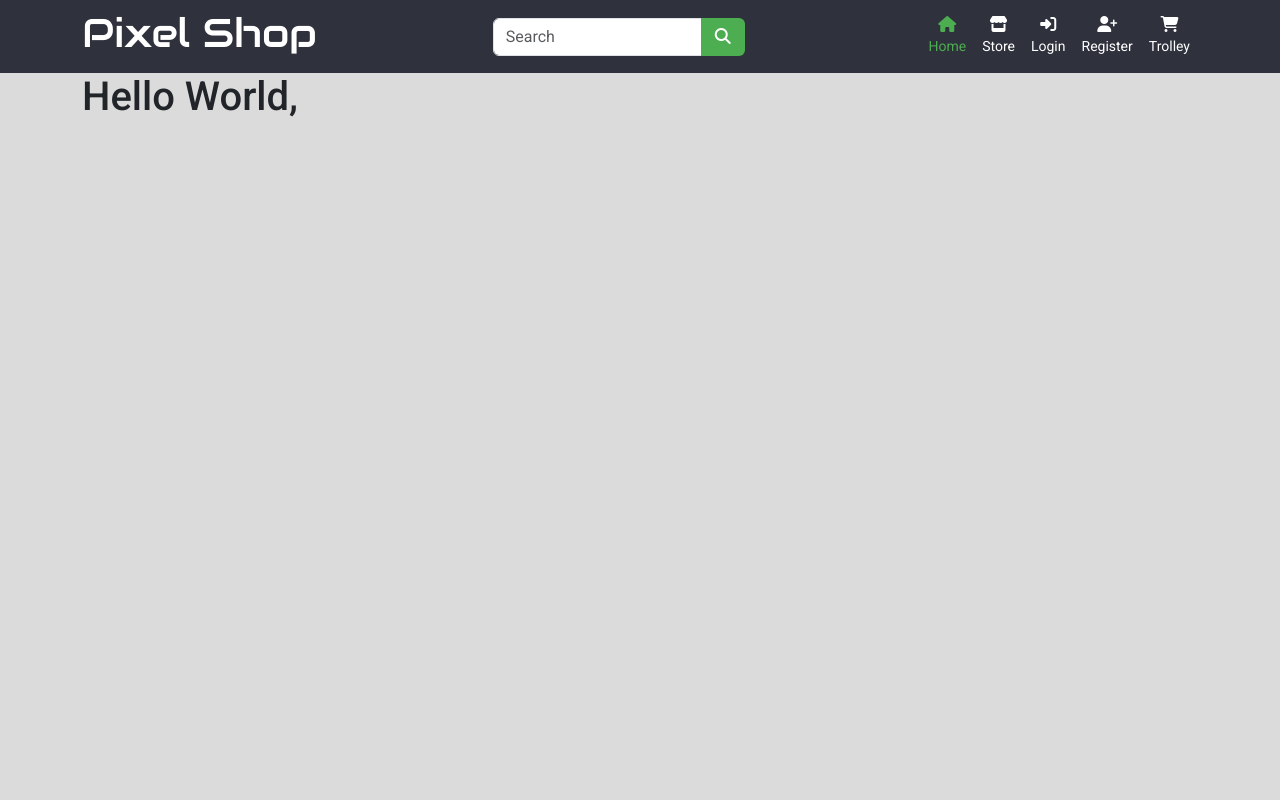
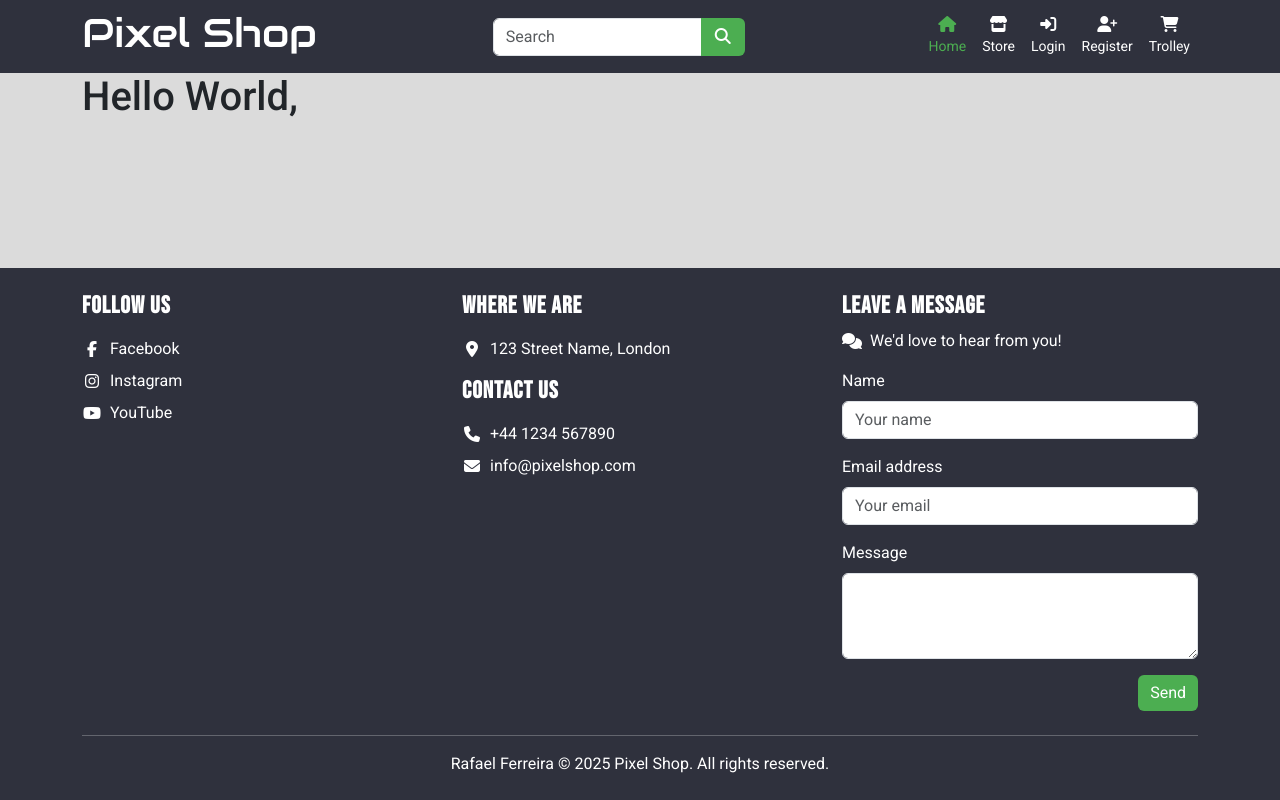
Before and after one commit to faelf/pixel_shop, a Django app: page / in a window 1280 px wide. Run offline with Django 5.2, Linux system fonts and the light colour scheme; some libraries are stand-ins or nearby versions.

Commit message:
Add footer.

```diff
--- a/static/css/base.css
+++ b/static/css/base.css
@@ -27,6 +27,11 @@ body {
   font-family: var(--font-logo);
 }
 
+.h4 {
+  font-family: var(--font-heading);
+  letter-spacing: 1px;
+}
+
 .btn-primary {
   background-color: var(--color-secondary);
   border: none;
@@ -47,9 +52,10 @@ nav {
   color: var(--color-background);
 }
 
-.navbar i {
+i {
   width: 20px;
   text-align: center;
+  line-height: 1;
 }
 .nav-link {
   color: var(--color-background);
@@ -71,3 +77,23 @@ nav {
   outline: none !important;
   box-shadow: none !important;
 }
+
+/* Footer */
+footer {
+  background-color: var(--color-primary);
+  color: var(--color-background);
+  padding: 2rem 0;
+}
+
+footer .footer-list li,
+footer .footer-list li a {
+  display: flex;
+  align-items: center;
+  gap: 0.5rem;
+  text-decoration: none;
+  color: var(--color-background);
+}
+
+footer .footer-list li {
+  margin-bottom: 0.5rem;
+}
--- a/templates/base.html
+++ b/templates/base.html
@@ -20,10 +20,11 @@
     <!-- Custom CSS -->
     <link rel="stylesheet" href="{% static 'css/base.css' %}">
   </head>
-  <body>
+  <body class="d-flex flex-column min-vh-100">
     {% include "navigationbar.html" %}
     {% block content %}
     {% endblock content %}
+    {% include "footer.html" %}
     <!-- Bootstrap JS Bundle with Popper -->
     <script src="https://cdn.jsdelivr.net/npm/bootstrap@5.3.8/dist/js/bootstrap.bundle.min.js"
             integrity="sha384-FKyoEForCGlyvwx9Hj09JcYn3nv7wiPVlz7YYwJrWVcXK/BmnVDxM+D2scQbITxI"
--- /dev/null
+++ b/templates/footer.html
@@ -0,0 +1,73 @@
+<footer class="mt-auto py-4">
+  <div class="container">
+    <div class="row">
+      <!-- Social Links -->
+      <div class="col-12 col-md-6 col-lg-4 mb-3">
+        <ul class="list-unstyled footer-list">
+          <li class="h4 fw-bold mb-3">Follow Us</li>
+          <li>
+            <a href="#"><i class="fab fa-facebook-f fa-fw"></i><span>Facebook</span></a>
+          </li>
+          <li>
+            <a href="#"><i class="fab fa-instagram fa-fw"></i><span>Instagram</span></a>
+          </li>
+          <li>
+            <a href="#"><i class="fab fa-youtube fa-fw"></i><span>YouTube</span></a>
+          </li>
+        </ul>
+      </div>
+      <!-- Contact Info -->
+      <div class="col-12 col-md-6 col-lg-4 mb-3">
+        <ul class="list-unstyled footer-list">
+          <li class="h4 fw-bold mb-3">Where We Are</li>
+          <li>
+            <i class="fas fa-map-marker-alt fa-fw"></i><span>123 Street Name, London</span>
+          </li>
+          <li class="h4 fw-bold mb-3 mt-3">Contact Us</li>
+          <li>
+            <i class="fas fa-phone fa-fw"></i><span>+44 1234 567890</span>
+          </li>
+          <li>
+            <i class="fas fa-envelope fa-fw"></i><span>info@pixelshop.com</span>
+          </li>
+        </ul>
+      </div>
+      <!-- Contact Form -->
+      <div class="col-12 col-lg-4">
+        <p class="h4 fw-bold">Leave a message</p>
+        <p class="d-flex align-items-center">
+          <i class="fas fa-comments fa-fw me-2"></i><span>We'd love to hear from you!</span>
+        </p>
+        <form action="#">
+          <div class="row">
+            <div class="col-12 col-sm-6 col-lg-12 mb-3">
+              <label for="messageName" class="form-label">Name</label>
+              <input type="text"
+                     class="form-control"
+                     id="messageName"
+                     placeholder="Your name">
+            </div>
+            <div class="col-12 col-sm-6 col-lg-12 mb-3">
+              <label for="messageEmail" class="form-label">Email address</label>
+              <input type="email"
+                     class="form-control"
+                     id="messageEmail"
+                     placeholder="Your email">
+            </div>
+          </div>
+          <div class="mb-3">
+            <label for="messageFooter" class="form-label">Message</label>
+            <textarea class="form-control" id="messageFooter" rows="3"></textarea>
+          </div>
+          <div class="text-end">
+            <button class="btn btn-primary">Send</button>
+          </div>
+        </form>
+      </div>
+      <div class="col-12">
+        <hr class="mt-4 mb-3">
+        <p class="text-center mb-0">Rafael Ferreira © {% now "Y" %} Pixel Shop. All rights reserved.</p>
+      </div>
+    </div>
+  </div>
+</footer>
```
